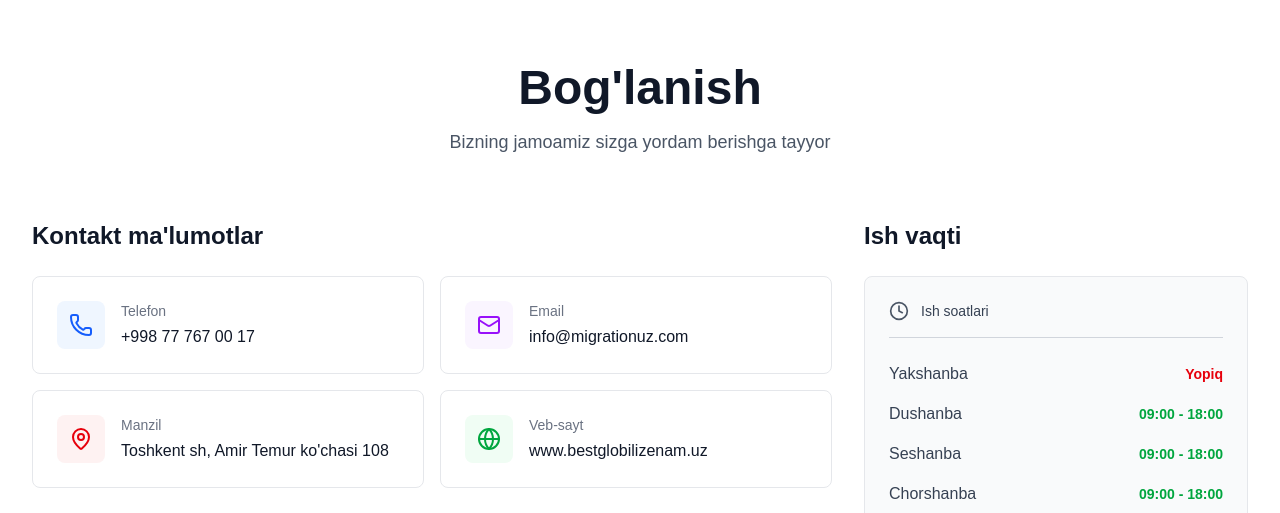
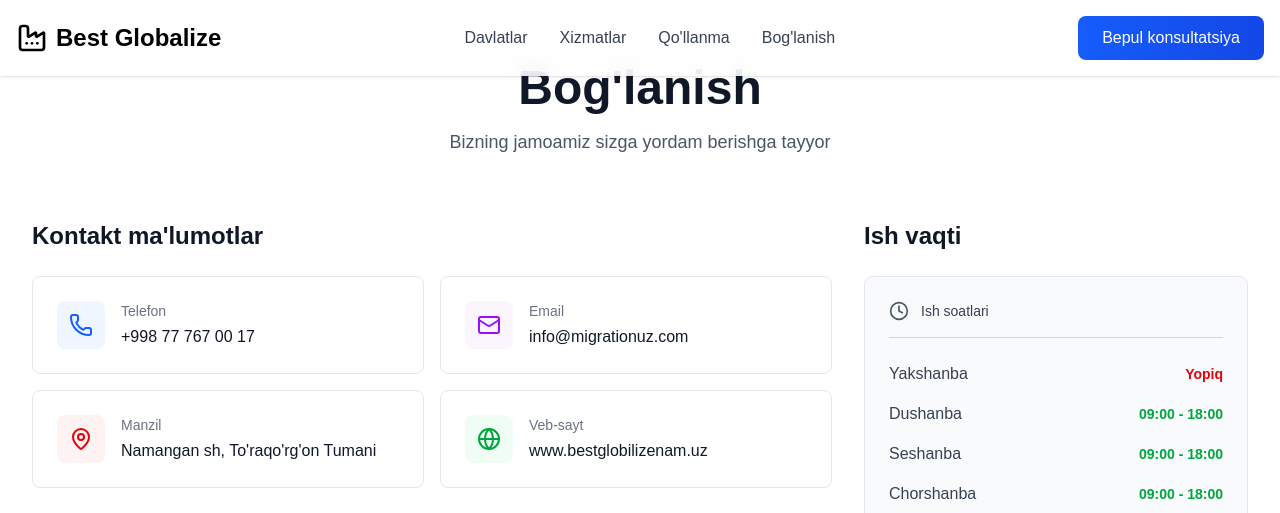
Before and after one commit to islome/migration, a Next.js app: page /about/contact in a window 1280 px wide. Shown: the top 513 px of the page. Built offline with nearby package versions, Linux system fonts and the light colour scheme.

Commit message:
minor improvement on contact page

```diff
--- a/app/about/contact/page.tsx
+++ b/app/about/contact/page.tsx
@@ -14,6 +14,7 @@
   Youtube,
 } from "lucide-react";
 import { useWorkingHours } from "@/utils/workingHours";
+import Header from "@/components/ui/header";
 
 export default function ContactPage() {
   const { workingHours, isCurrentlyOpen } = useWorkingHours();
@@ -35,7 +36,7 @@
     {
       icon: <MapPin className="w-6 h-6" />,
       label: "Manzil",
-      value: "Toshkent sh, Amir Temur ko'chasi 108",
+      value: "Namangan sh, To'raqo'rg'on Tumani",
       link: "https://www.google.com/maps?q=41.004075,71.510085&z=17&output=embed",
       color: "bg-red-50 text-red-600",
     },
@@ -89,8 +90,8 @@
 
   return (
     <div className="min-h-screen bg-white">
+        <Header />
       <div className="max-w-7xl mx-auto px-4 sm:px-6 lg:px-8 py-16">
-        {/* Header */}
         <div className="text-center mb-16">
           <h1 className="text-4xl md:text-5xl font-bold text-gray-900 mb-4">
             Bog'lanish
--- a/app/countries/page.tsx
+++ b/app/countries/page.tsx
@@ -43,7 +43,7 @@
               Xizmatlar
             </Link>
             <Link
-              href="/contact"
+              href="/about/contact"
               className="text-gray-700 hover:text-blue-600 transition"
             >
               Bog'lanish
```
